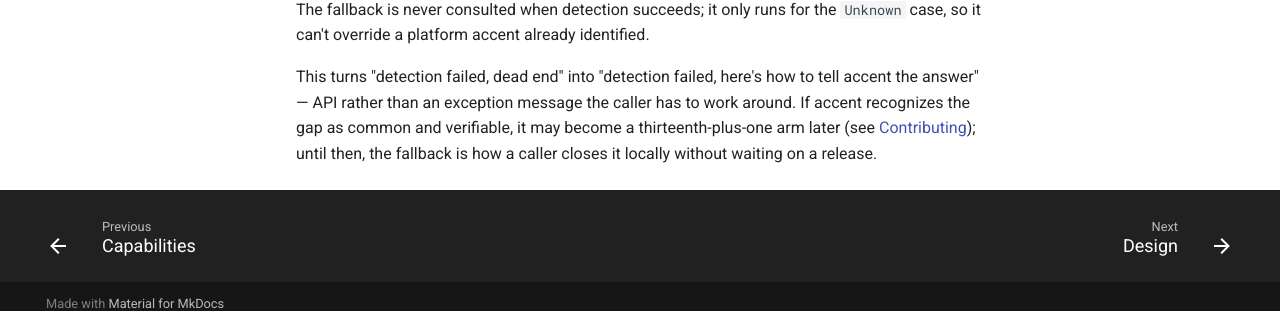
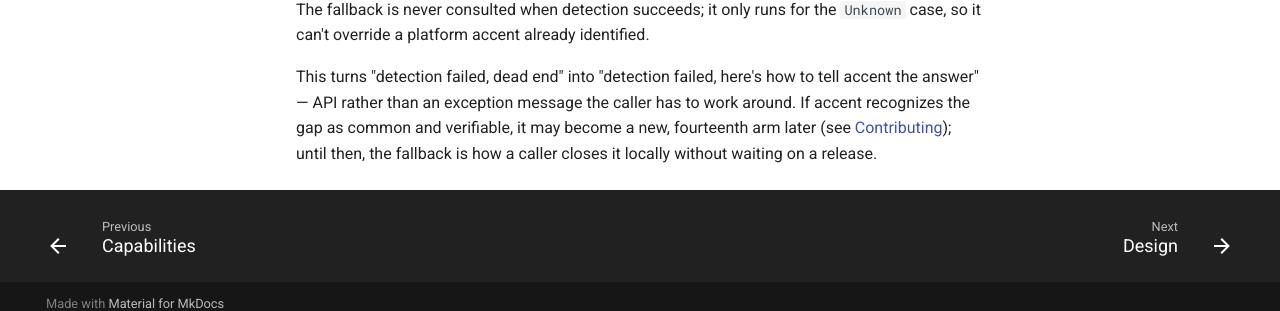
Before and after one commit to jwcarman/accent, an MkDocs documentation site: the page built from docs/unknown.md, in a window 1280 px wide and 900 px high, scrolled down 982 px. Shown: the part 573-884 px from the top of the window. Built offline with MkDocs 1.6.1 and Material for MkDocs 9.7.7, drawn with Linux system fonts in a browser that asks for light colours; comment, search, counter and statistics services are not loaded; some of the changed text lies outside the part shown.

Commit message:
Fix thirteen-vs-fourteen off-by-one in three arm-count phrasings
Platform has thirteen records total: twelve concrete engines plus
Unknown as the thirteenth. "Thirteen arms plus Unknown" implied
fourteen. Rephrased the three occurrences (getting-started.md,
platforms.md, unknown.md) to state Unknown as one of the thirteen
rather than an addition to them, and reworded unknown.md's
"thirteenth-plus-one arm" to plainly say "fourteenth arm."

Co-Authored-By: Claude Opus 5 (1M context) <noreply@anthropic.com>
Claude-Session: https://claude.ai/code/session_01Gturtr2vCoUvwHNHSJzMhe

```diff
--- a/docs/unknown.md
+++ b/docs/unknown.md
@@ -73,6 +73,6 @@ The fallback is never consulted when detection succeeds; it only runs for the
 This turns "detection failed, dead end" into "detection failed, here's how to
 tell accent the answer" — API rather than an exception message the caller has
 to work around. If accent recognizes the gap as common and verifiable, it may
-become a thirteenth-plus-one arm later (see
+become a new, fourteenth arm later (see
 [Contributing](contributing.md)); until then, the fallback is how a caller
 closes it locally without waiting on a release.
```
Also changed, not shown: other parts of docs/unknown.md (+1 -1 lines), docs/getting-started.md (+1 -1 lines), docs/platforms.md (+1 -1 lines).
